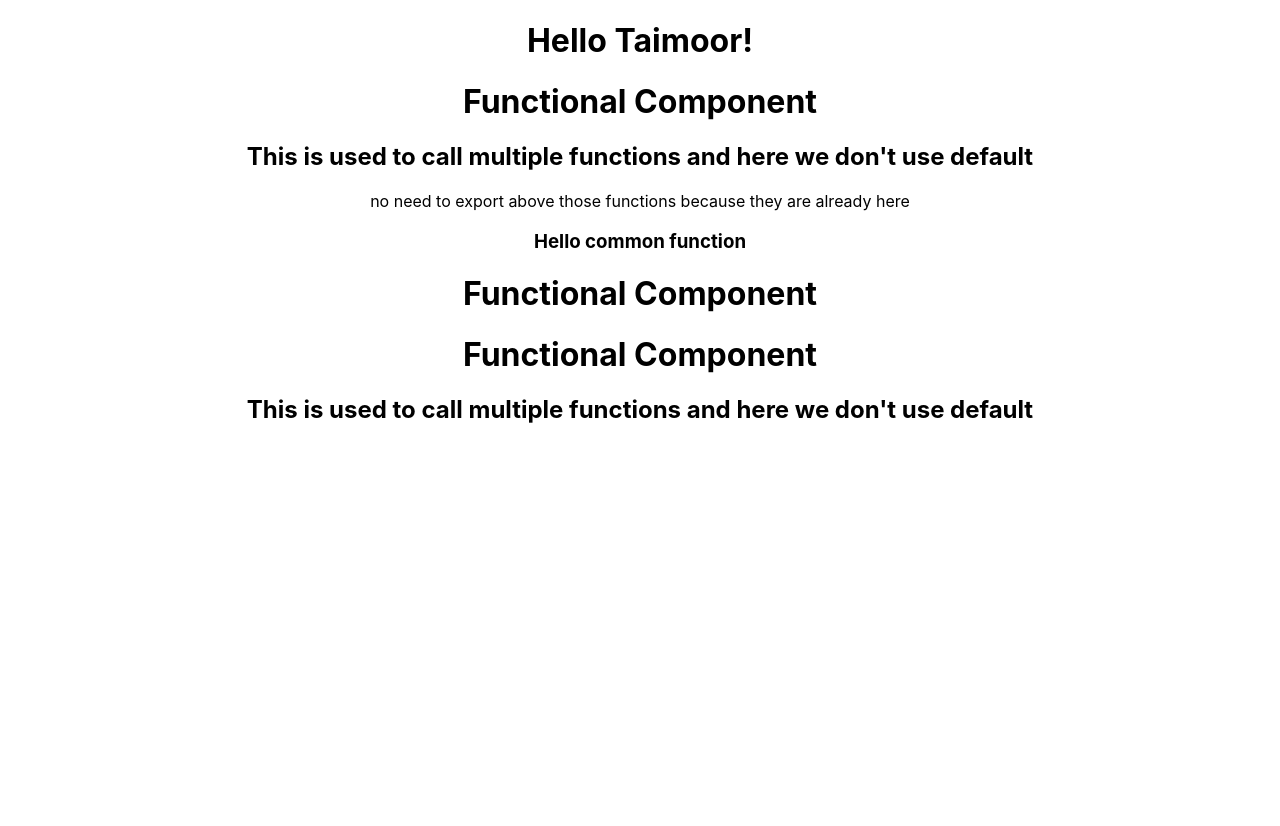
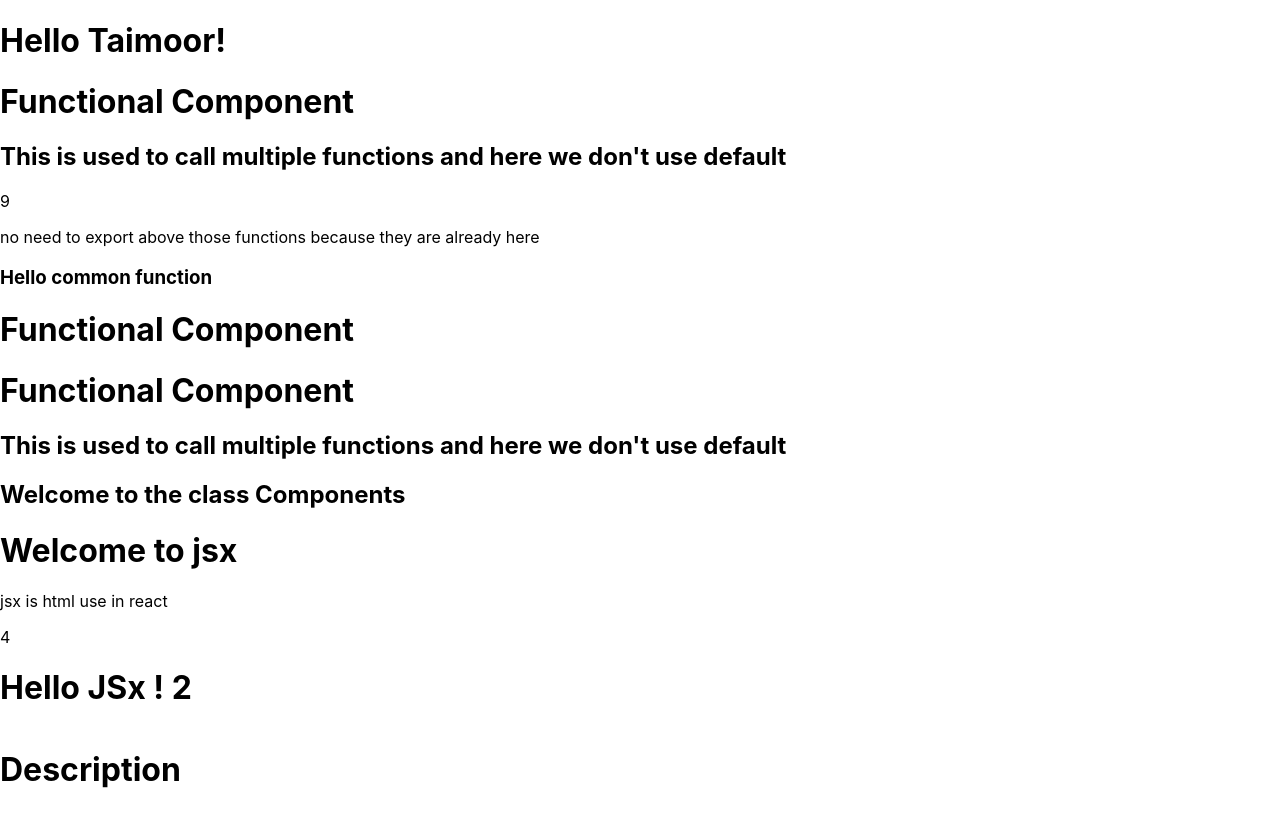
Before and after one commit to TaimoorAli77/code4Education, a React (Create React App) app: page / in a window 1280 px wide. Shown: the top 826 px of the page. Before the commit the page ends 800 px from the top, so only its background shows below. Built offline with nearby package versions, Linux system fonts and the light colour scheme.

Commit message:
functions createElement use

```diff
--- a/src/App.js
+++ b/src/App.js
@@ -1,15 +1,21 @@
 import './App.css';
+import User2 from './User2';
+import User3 from './User3';
+import User4 from './User4';
 import Users, { NUsers, NewCustomer } from './Users';
 
 function App() {
   return (
-    <div className="App">
+    <>
       <h1>Hello Taimoor!</h1>
-      <Users></Users>
+      <Users />
       <NUsers />
       <NUsers></NUsers>
       <NewCustomer />
-    </div>
+      <User2 />
+      <User3 />
+      <User4 />
+    </>
   );
 }
 
--- a/src/User2.js
+++ b/src/User2.js
@@ -4,7 +4,7 @@ export class User2 extends Component {
   render() {
     return (
       <div>
-
+        <h2>Welcome to the class Components</h2>
       </div>
     )
   }
--- /dev/null
+++ b/src/User3.jsx
@@ -0,0 +1,13 @@
+import React from 'react';
+
+const User3 = () => {
+  return (
+    <>
+      <h1>Welcome to jsx</h1>
+      <p>jsx is html use in react</p>
+      {2*2}
+    </>
+  );
+}
+
+export default User3;
--- /dev/null
+++ b/src/User4.jsx
@@ -0,0 +1,10 @@
+import React from "react";
+
+export default function User4() {
+  return React.createElement(
+    "h1",
+    null,
+    "Hello JSx ! 2 ",
+    React.createElement("h4", null, "Description")
+  );
+}
--- a/src/Users.js
+++ b/src/Users.js
@@ -7,10 +7,12 @@ export default function Users() {
   return (<div>
     <NUsers />
     <NewCustomer />
+    {3*3}
     <p>
       no need to export above those functions because they are already here
     </p>
     {common()}
+    <common />
   </div>);
 }
 
```
Also changed, not shown: inf.txt.
